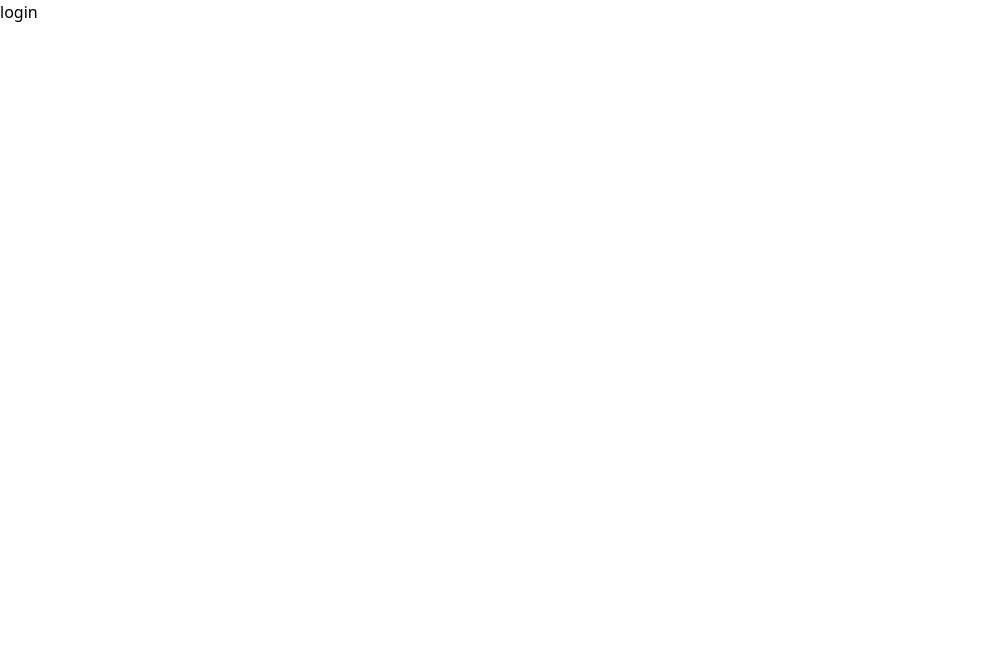
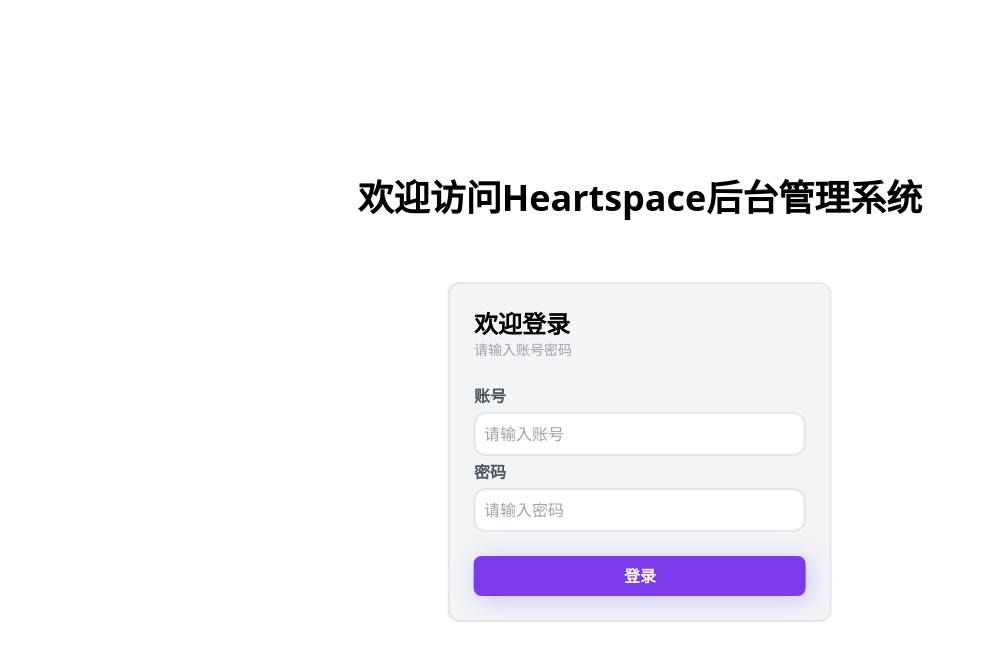
Before and after one commit to biu9/back_stage, a React (Create React App) app: page / in a window 1280 px wide. Shown: the top 660 px of the page, without its empty margins (0-985 px from the left). Built offline with nearby package versions, Linux system fonts and the light colour scheme.

Commit message:
完成了login界面

```diff
--- a/public/index.html
+++ b/public/index.html
@@ -24,7 +24,7 @@
       work correctly both with client-side routing and a non-root public URL.
       Learn how to configure a non-root public URL by running `npm run build`.
     -->
-    <title>React App</title>
+    <title>Heartsapce后台管理系统</title>
   </head>
   <body>
     <noscript>You need to enable JavaScript to run this app.</noscript>
--- /dev/null
+++ b/src/components/CommonBtn.js
@@ -0,0 +1,27 @@
+const Selected = (props) => {
+    return (
+        <div className="w-full bg-purple-600 rounded-lg text-white font-semibold px-6 py-2 cursor-pointer text-center h-full flex items-center justify-center whitespace-nowrap shadow-std">
+            <div>{props.text}</div>
+        </div>
+    )
+}
+
+const Unselected = (props) => {
+    return (
+        <div>
+            123123
+        </div>
+    )
+}
+
+export default function CommBtn(props) {
+    if(props.selected) {
+        return (
+            <Selected text={props.text}/>
+        )
+    } else {
+        return (
+            <Unselected />
+        )
+    }
+}
--- /dev/null
+++ b/src/components/FailAlert.js
@@ -0,0 +1,8 @@
+export default function FailAlert(props) {
+    return (
+        <div className="absolute bg-red-100 w-48 text-center flex items-center space-x-1 p-2 rounded-2xl border-2 border-red-600 left-1/2 transform -translate-x-1/2 top-16">
+            <div className="bg-redRemind w-4 h-4 bg-cover"/>
+            <div className="text-red-600 font-semibold text-sm">{props.text}</div>
+        </div>
+    )
+}
--- /dev/null
+++ b/src/components/SuccessAlert.js
@@ -0,0 +1,8 @@
+export default function SuccessAlert(props) {
+    return (
+        <div className="absolute bg-purple-200 w-48 text-center flex items-center space-x-1 p-2 rounded-2xl border-2 border-purple-600 left-1/2 transform -translate-x-1/2 top-16">
+            <div className="bg-uploadSuccess w-4 h-4 bg-cover"/>
+            <div className="text-purple-600 font-semibold text-sm">{props.text}</div>
+        </div>
+    )
+}
--- a/src/pages/App.js
+++ b/src/pages/App.js
@@ -2,6 +2,7 @@
 import store from "../store/index.js";
 import { BrowserRouter, Routes, Route } from "react-router-dom"
 import Login from "./Login.js";
+import FormOverView from "./FormOverview.js";
 
 export default function App() {
     return (
@@ -9,6 +10,7 @@
             <BrowserRouter>
                 <Routes>
                     <Route path="/" element={<Login />} />
+                    <Route path="/formOverview" element={<FormOverView />} />
                 </Routes>
             </BrowserRouter>
         </Provider>
--- /dev/null
+++ b/src/pages/FormOverview.js
@@ -0,0 +1,7 @@
+export default function FormOverView() {
+    return (
+        <div>
+            123
+        </div>
+    )
+}
--- a/src/pages/Login.js
+++ b/src/pages/Login.js
@@ -1,7 +1,72 @@
+import CommBtn from "../components/CommonBtn"
+import { useState } from "react"
+import { useSelector,useDispatch } from "react-redux";
+import SuccessAlert from "../components/SuccessAlert";
+import FailAlert from "../components/FailAlert";
+import { openErrorModal,openSuccessModal,closeErrorModal,closeSuccessModal } from "../store/modalSlice";
+import { useNavigate } from "react-router";
+
 export default function Login() {
+    const [userName, setUserName] = useState("");
+    const [password, setPassword] = useState("");
+    const successLogin = useSelector(state => state.modal.successModal);
+    const errorLogin = useSelector(state => state.modal.errorModal);
+    const dispatch = useDispatch();
+    const navigate = useNavigate();
     return (
         <div>
-            login
+            {successLogin ? <SuccessAlert text="登入成功"/> : null}
+            {errorLogin ? <FailAlert text="登入失敗"/> : null}
+            <div className="absolute left-1/2 top-1/2 transform -translate-x-1/2 -translate-y-1/2 flex flex-col justify-center items-center">
+                <div className="pb-16 text-4xl font-bold">
+                    欢迎访问Heartspace后台管理系统
+                </div>
+                <div className=" bg-gray-100 w-96 rounded-xl border-2 border-gray-200 p-6">
+                    <div className="pb-6">
+                        <div className="text-2xl font-bold">欢迎登录</div>
+                        <div className="text-sm text-gray-400">请输入账号密码</div>
+                    </div>
+                    <div className="flex flex-col space-y-1 pb-1">
+                        <div className="font-bold text-gray-600">
+                            账号
+                        </div>
+                        <input
+                        value={userName}
+                        onChange={(e) => setUserName(e.target.value)}
+                        placeholder="请输入账号"
+                        className="w-full border-2 border-gray-200 rounded-xl p-2 outline-none"
+                        />
+                    </div>
+                    <div className="flex flex-col space-y-1">
+                        <div className="font-bold text-gray-600">
+                            密码
+                        </div>
+                        <input
+                        value={password}
+                        onChange={(e) => setPassword(e.target.value)}
+                        placeholder="请输入密码"
+                        className="w-full border-2 border-gray-200 rounded-xl p-2 outline-none"
+                        />
+                    </div>
+                    <div className="pt-6 w-full" onClick={() => {
+                        const res = true;
+                        if(res) {
+                            dispatch(openSuccessModal());
+                            setTimeout(() => {
+                                dispatch(closeSuccessModal());
+                                navigate("/formOverview");
+                            },1000);
+                        } else {
+                            dispatch(openErrorModal());
+                            setTimeout(() => {
+                                dispatch(closeErrorModal());
+                            },1000);
+                        }
+                    }}>
+                        <CommBtn selected={true} text="登录"/>
+                    </div>
+                </div>
+            </div>
         </div>
     )
 }
--- a/src/store/modalSlice.js
+++ b/src/store/modalSlice.js
@@ -8,6 +8,7 @@
   },
   reducers: {
     openSuccessModal(state,action){
+        console.log("openSuccessModal")
         state.successModal = true
     },
     closeSuccessModal(state,action){
--- a/tailwind.config.js
+++ b/tailwind.config.js
@@ -2,7 +2,24 @@
   purge: ['./src/**/*.{js,jsx,ts,tsx}', './public/index.html'],
   darkMode: false, // or 'media' or 'class'
   theme: {
-    extend: {},
+    extend: {
+      backgroundImage: {
+        'redRemind':"url('./static/redRemind.svg')",
+        'uploadSuccess':"url('./static/uploadSuccess.svg')",
+      },
+      boxShadow: {
+        sm: '0 1px 2px 0 rgba(0, 0, 0, 0.05)',
+        DEFAULT: '0 1px 3px 0 rgba(0, 0, 0, 0.1), 0 1px 2px 0 rgba(0, 0, 0, 0.06)',
+        md: '0 4px 6px -1px rgba(0, 0, 0, 0.1), 0 2px 4px -1px rgba(0, 0, 0, 0.06)',
+        lg: '0 10px 15px -3px rgba(0, 0, 0, 0.1), 0 4px 6px -2px rgba(0, 0, 0, 0.05)',
+        xl: '0 20px 25px -5px rgba(0, 0, 0, 0.1), 0 10px 10px -5px rgba(0, 0, 0, 0.04)',
+        '2xl': '0 25px 50px -12px rgba(0, 0, 0, 0.25)',
+        '3xl': '0 35px 60px -15px rgba(0, 0, 0, 0.3)',
+        inner: 'inset 0 2px 4px 0 rgba(0, 0, 0, 0.06)',
+        none: 'none',
+        std:'4px 4px 24px rgba(116, 100, 250, 0.32)'
+      }
+    },
   },
   variants: {
     extend: {},
```
Also changed, not shown: src/static/redRemind.svg (added), src/static/uploadSuccess.svg (added).
